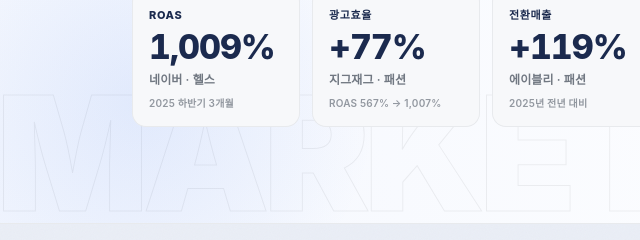
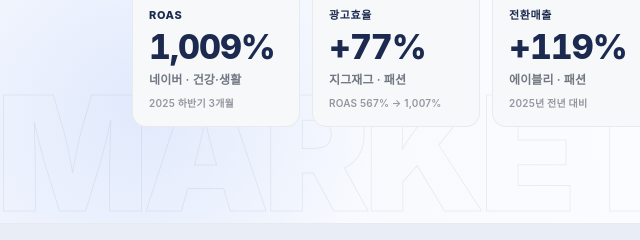
Before and after one commit to yeji-solution/yeji-solution.github.io, a website: page index.html in a window 1280 px wide. Shown: the part 764-1004 px from the top of the page, 0-640 px from the left. Drawn offline with Linux system fonts and the light colour scheme; animation ran at ten frames a second; a web font is replaced by a local one.

Commit message:
Hero proof: 네이버 카테고리 헬스 → 건강·생활 (대카테고리)
Co-Authored-By: Claude Sonnet 4.6 <noreply@anthropic.com>

```diff
--- a/index.html
+++ b/index.html
@@ -1871,7 +1871,7 @@
       <p class="hero-slot-meta" id="heroSlotMeta"></p>
 
       <div class="hero-proof">
-        <div class="hp-item"><span class="hp-cat">ROAS</span><b>1,009%</b><span class="hp-src">네이버 · 헬스</span><span class="hp-period">2025 하반기 3개월</span></div>
+        <div class="hp-item"><span class="hp-cat">ROAS</span><b>1,009%</b><span class="hp-src">네이버 · 건강·생활</span><span class="hp-period">2025 하반기 3개월</span></div>
         <div class="hp-item"><span class="hp-cat">광고효율</span><b>+77%</b><span class="hp-src">지그재그 · 패션</span><span class="hp-period">ROAS 567% → 1,007%</span></div>
         <div class="hp-item"><span class="hp-cat">전환매출</span><b>+119%</b><span class="hp-src">에이블리 · 패션</span><span class="hp-period">2025년 전년 대비</span></div>
       </div>
```
